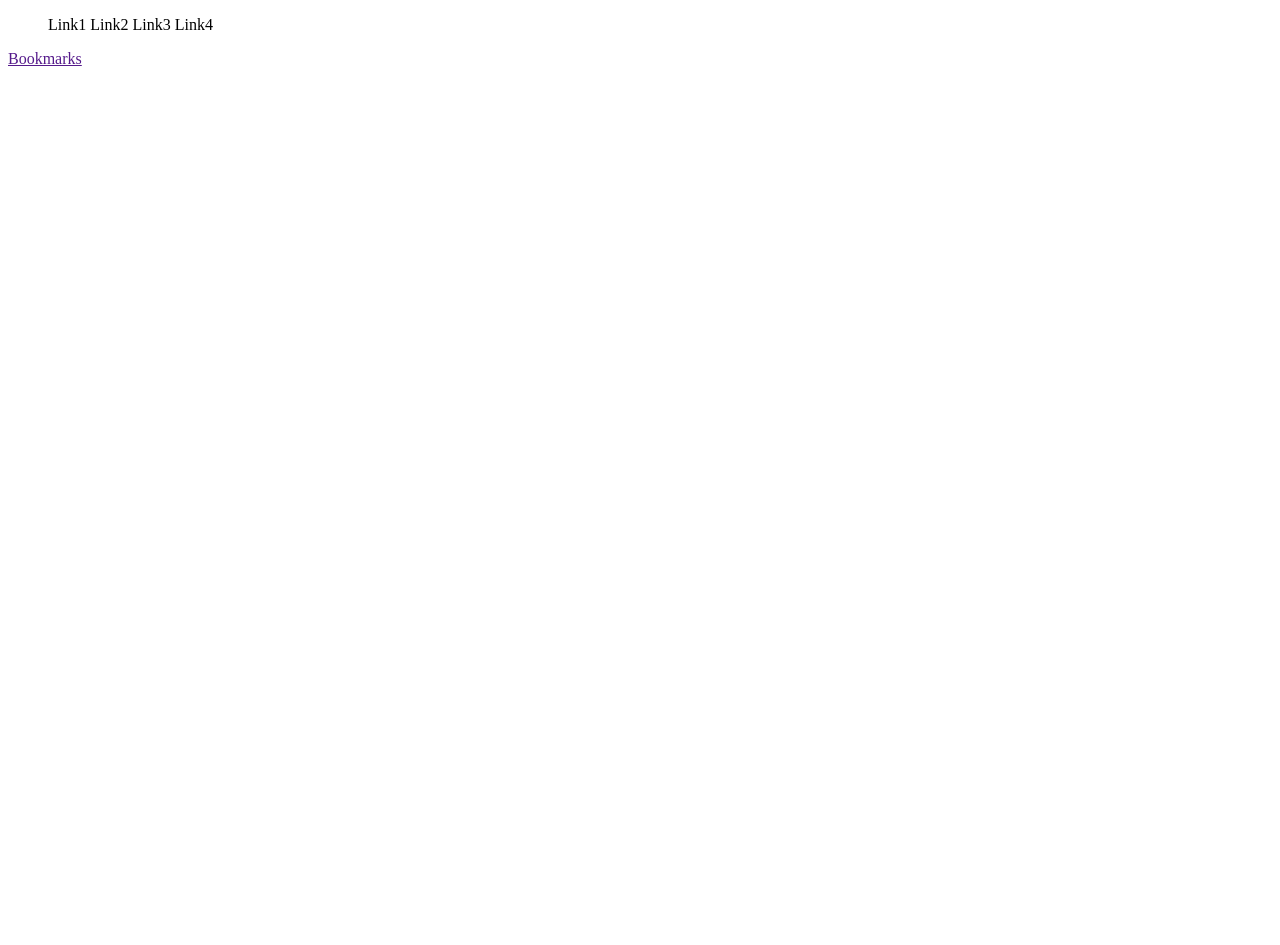
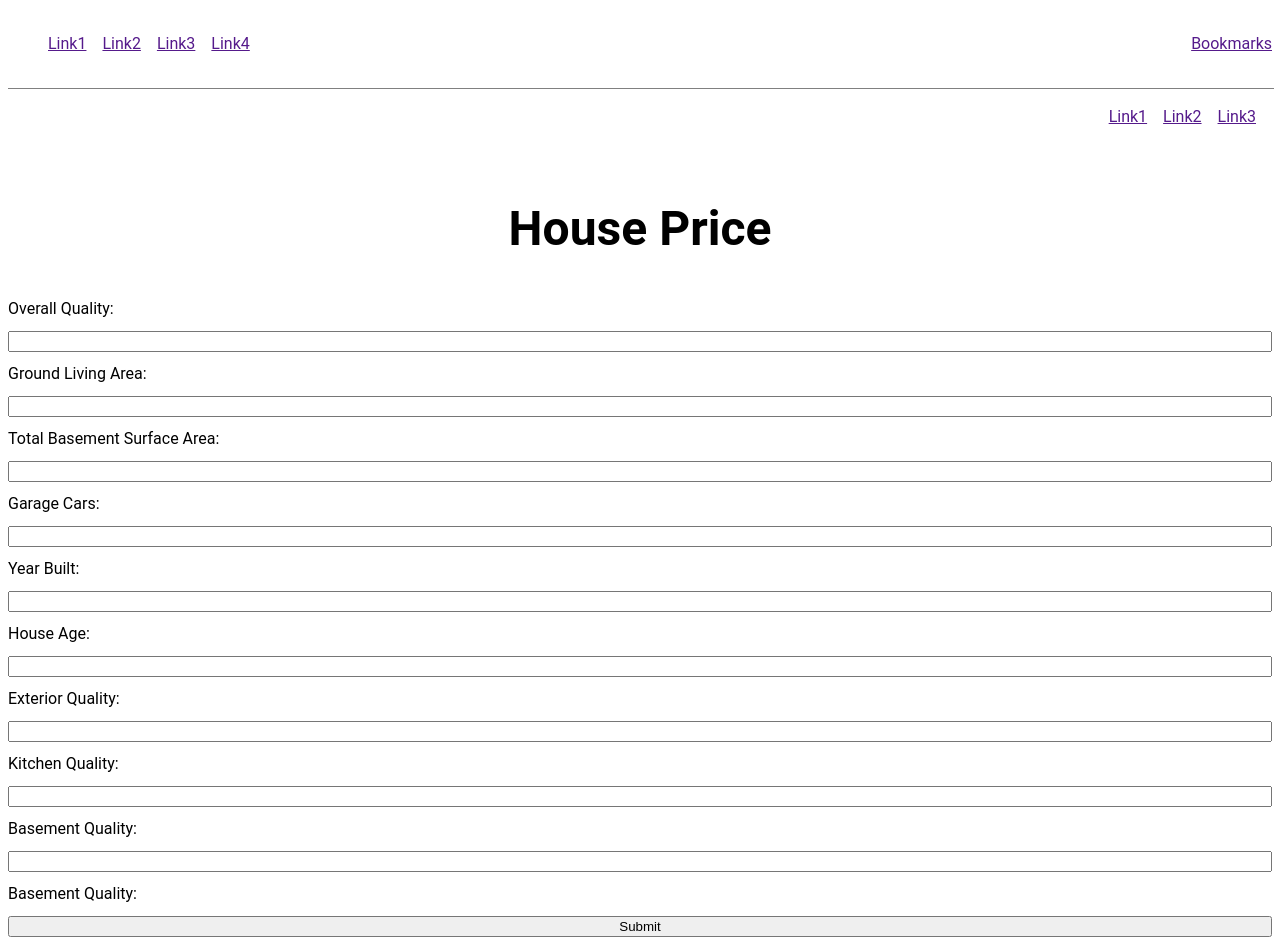
Before and after one commit to Andrew-CSCoder/HouseApp, a plain HTML site: page house.html in a window 1280 px wide. Before the commit the page ends 800 px from the top, so only its background shows below. Drawn offline with Linux system fonts and the light colour scheme.

Commit message:
Updated files

```diff
--- a/house.css
+++ b/house.css
@@ -0,0 +1,70 @@
+
+:root {
+    /* Colors */
+    --color-primary: #FFFFFF;
+    --color-secondary: #000000;
+
+    /* Spacing */
+    --spacing-xs: 0.25rem;
+    --spacing-sm: 0.5rem;
+    --spacing-md: 1rem;
+    --spacing-lg: 2rem;
+    --spacing-xl: 4rem;
+
+    /* Typography */
+    --font-size-base: 16px;
+    --font-family-base: 'Roboto', system-ui, sans-serif;
+    --line-height-base: 1.5;
+}
+
+html {
+    font-size: var(--font-size-base);
+    font-family: var(--font-family-base);
+    line-height: var(--line-height-base);
+}
+
+body {
+    background-color: var(--color-primary);
+    color: var(--color-secondary);
+}
+
+.navBar {
+    display: flex;
+    justify-content: space-between;
+    align-items: center;
+    padding: var(--spacing-sm) 0;
+}
+
+.navBarLinks {
+    display: flex;
+    justify-content: left;
+    align-items: center;
+    gap: var(--spacing-md);
+    list-style: none;
+}
+
+.quickLinks {
+    display: flex;
+    justify-content: flex-end;
+    align-items: center;
+    gap: var(--spacing-md);
+    list-style: none;
+}
+
+.titleSearch {
+    display: flex;
+    flex-direction: column;
+    justify-content: center;
+    align-items: center;
+    margin: var(--spacing-lg) 0 0;
+}
+
+.title {
+    font-size: 3rem;
+}
+
+.houseDetails {
+    display: grid;
+    grid-template-columns: min(2px, var(0.25rem, 100px));
+    gap: 10px;
+}
--- a/house.html
+++ b/house.html
@@ -9,22 +9,65 @@
     </head>
 
     <body>
-        <header class="main-header container">
-            <nav class="nav-bar">
-                <ul class="nav-bar__links">
-                    <list class="nav-bar__link" href="">Link1</list>
-                    <list class="nav-bar__link" href="">Link2</list>
-                    <list class="nav-bar__link" href="">Link3</list>
-                    <list class="nav-bar__link" href="">Link4</list>
+        <header class="mainHeader container">
+            <nav class="navBar">
+                <ul class="navBarLinks">
+                    <list><a class="navBarLink" href="">Link1</a></list>
+                    <list><a class="navBarLink" href="">Link2</a></list>
+                    <list><a class="navBarLink" href="">Link3</a></list>
+                    <list><a class="navBarLink" href="">Link4</a></list>
                 </ul>
-                <a href="">Bookmarks</a>
+                <a class="navBarLink" href="">Bookmarks</a>
             </nav>
+            <hr class="navBarRule" width="100%" color="grey" size="1.0">
         </header>
 
         <main class="main-body container">
+            <ul class="quickLinks">
+                <list><a class="quickLink" href="">Link1</a></list>
+                <list><a class="quickLink" href="">Link2</a></list>
+                <list><a class="quickLink" href="">Link3</a></list>
+                <img
+                    class="quickLinkImage"
+                    src=""
+                >
+            </ul>
 
+            <div class="titleSearch">
+                <h1 class="title">House Price</h1>
+            </div>
 
+            <form class="houseDetails">
+                <label for="overallQuality">Overall Quality: </label>
+                <input id="overallQuality" class="houseProperty" type="text" name="OverallQual">
 
+                <label for="groundLivingArea">Ground Living Area: </label>
+                <input id="groundLivingArea" class="houseProperty" type="text" name="GrLivArea">
+
+                <label for="totalBasementSF">Total Basement Surface Area: </label>
+                <input id="totalBasementSF" class="houseProperty" type="text" name="TotalBsmtSF">
+
+                <label for="garageCars">Garage Cars: </label>
+                <input id="garageCars" class="houseProperty" type="text" name="GarageCars">
+
+                <label for="yearBuilt">Year Built: </label>
+                <input id="yearBuilt" class="houseProperty" type="text" name="YearBuilt">
+
+                <label for="houseAge">House Age: </label>
+                <input id="houseAge" class="houseProperty" type="text" name="HouseAge">
+
+                <label for="exteriorQuality">Exterior Quality: </label>
+                <input id="exteriorQuality" class="houseProperty" type="text" name="ExterQual_encoded">
+
+                <label for="kitchenQuality">Kitchen Quality: </label>
+                <input id="kitchenQuality" class="houseProperty" type="text" name="KitchenQual_encoded">
+
+                <label for="basementQuality">Basement Quality: </label>
+                <input id="basementQuality" class="houseProperty" type="text" name="BsmtQual_encoded">
+
+                <label for="submit">Basement Quality: </label>
+                <input id="submit" class="formSubmit" type="submit">
+            </form>
         </main>
 
         <footer>
```
